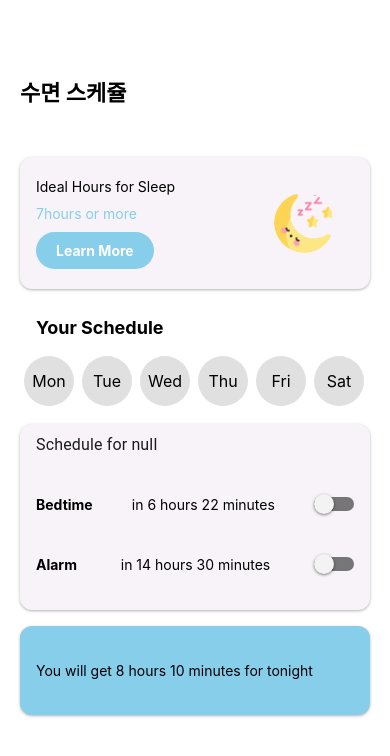
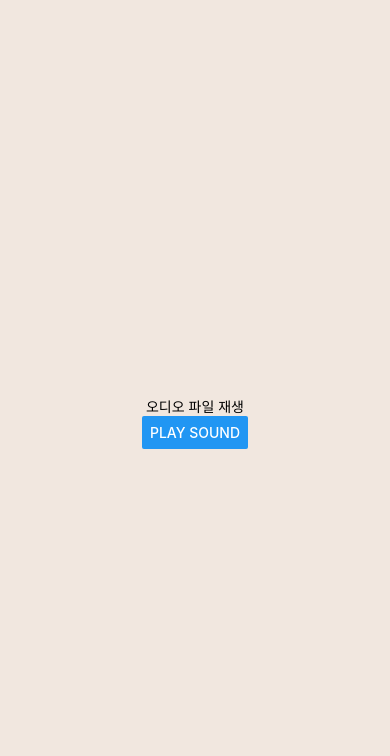
Before and after one commit to jeaniejan/Capston, a React Native app: screen /SleepSound in a window 390 px wide. Shown: the top 756 px of the page. Built offline with nearby package versions, Linux system fonts and the light colour scheme.

Commit message:
트래킹화면추가

```diff
--- a/src/navigations/AuthStack.js
+++ b/src/navigations/AuthStack.js
@@ -10,6 +10,7 @@ import ECG from "../screens/ECG";
 import Profile from "../screens/Profile";
 import Tracking from "../screens/Tracking";
 import Tracking2 from "../screens/Tracking2";
+import SleepSound from "../screens/SleepSound"
 
 const Stack=createStackNavigator();
 
@@ -17,7 +18,7 @@ const AuthStack=()=>{
     const theme=useContext(ThemeContext);
     return(
         <Stack.Navigator
-            initialRouteName="Tracking2"
+            initialRouteName="SleepSound"
             screenOptions={{
                 headerTitleAlign:'center',
                 cardStyle:{backgroundColor:'#F1E7DF'},
@@ -25,8 +26,11 @@ const AuthStack=()=>{
                 gestureEnabled: true
             }}
         >
+           <Stack.Screen name="SleepSound" component={SleepSound}/>
+          <Stack.Screen name="Tracking" component={Tracking}/>
           <Stack.Screen name="Tracking2" component={Tracking2}/>
-          <Stack.Screen name="Tracking" component={Tracking}/>
+
+
           <Stack.Screen name="ECG" component={ECG}/>
           <Stack.Screen name="Login" component={Login}/>
           <Stack.Screen name="Signup1" component={Signup2}/>
--- a/src/screens/ECG.js
+++ b/src/screens/ECG.js
@@ -1,47 +1,12 @@
-import React, { useState, useEffect } from 'react';
-import { ScrollView, View, Text, StyleSheet } from 'react-native';
+import React from 'react';
+import { View, Text } from 'react-native';
 
-const App = () => {
-  const [data, setData] = useState([]);
-
-  useEffect(() => {
-    // 여기서는 실제로 파일을 불러오는 대신 가상의 데이터를 사용합니다.
-    // 실제 앱에서는 서버에서 데이터를 불러오거나, 앱에 포함된 데이터 파일에서 읽어옵니다.
-    const fetchData = async () => {
-      const rawData = 'timestamp,value\n2023-01-01,100\n2023-01-02,150'; // 예시 CSV 문자열
-      const parsedData = rawData.split('\n').slice(1).map(row => {
-        const [timestamp, value] = row.split(',');
-        return { timestamp, value };
-      });
-      setData(parsedData);
-    };
-
-    fetchData();
-  }, []);
-
+const ECG = () => {
   return (
-    <ScrollView style={styles.container}>
-      {data.map((item, index) => (
-        <View key={index} style={styles.row}>
-          <Text style={styles.text}>{item.timestamp}: {item.value}</Text>
-        </View>
-      ))}
-    </ScrollView>
+    <View>
+      <Text>ECG Screen</Text>
+    </View>
   );
 };
 
-const styles = StyleSheet.create({
-  container: {
-    marginTop: 40,
-  },
-  row: {
-    padding: 10,
-    borderBottomWidth: 1,
-    borderBottomColor: '#ccc',
-  },
-  text: {
-    fontSize: 16,
-  },
-});
-
-export default App;
+export default ECG;
--- /dev/null
+++ b/src/screens/SleepSound.js
@@ -0,0 +1,36 @@
+import React, { useEffect, useState } from 'react';
+import { View, Button, Text } from 'react-native';
+import { Audio } from 'expo-av'; // Expo의 Audio API 사용
+
+const SleepSound = () => {
+  const [sound, setSound] = useState(null);
+
+  async function playSound() {
+    // `require`를 사용하여 오디오 파일 로드
+    const { sound } = await Audio.Sound.createAsync(
+       require('../../assets/sleepsound.m4a')
+    );
+    setSound(sound);
+
+    // 재생
+    await sound.playAsync();
+  }
+
+  // 컴포넌트 언마운트 시 사운드 리소스 해제
+  useEffect(() => {
+    return sound
+      ? () => {
+          sound.unloadAsync();
+        }
+      : undefined;
+  }, [sound]);
+
+  return (
+    <View style={{ flex: 1, justifyContent: 'center', alignItems: 'center' }}>
+      <Text>오디오 파일 재생</Text>
+      <Button title="Play Sound" onPress={playSound} />
+    </View>
+  );
+};
+
+export default SleepSound;
```
Also changed, not shown: package.json (+6 -1 lines), 2 other files (tests, documents, lock files or other folders).
